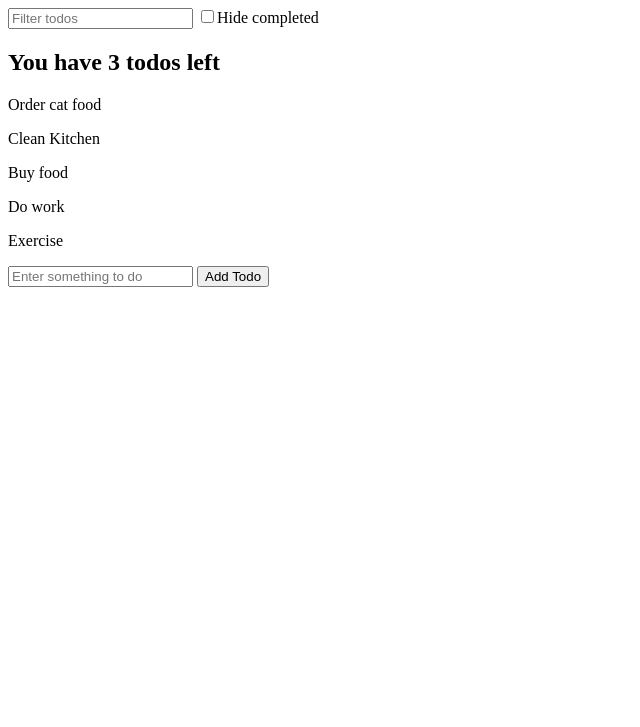
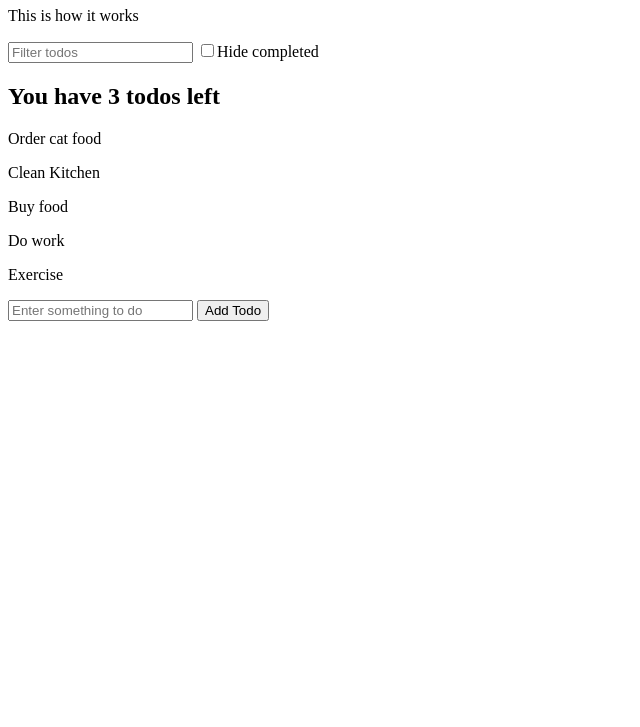
Before and after one commit to Trevor254/TO-DO-APP, a plain HTML site: page index.html in a window 1280 px wide. Shown: the part 73-800 px from the top of the page, without its empty margins (0-640 px from the left). Drawn offline with Linux system fonts and the light colour scheme.

Commit message:
added paragraph

```diff
--- a/index.html
+++ b/index.html
@@ -5,6 +5,7 @@
     </head>
     <body>
         <h1>Todos</h1>
+        <p>This is how it works</p>
         <input id="search-text" type="text" placeholder="Filter todos">
         <label>
             <input type="checkbox" id="hide-completed">Hide completed
```
